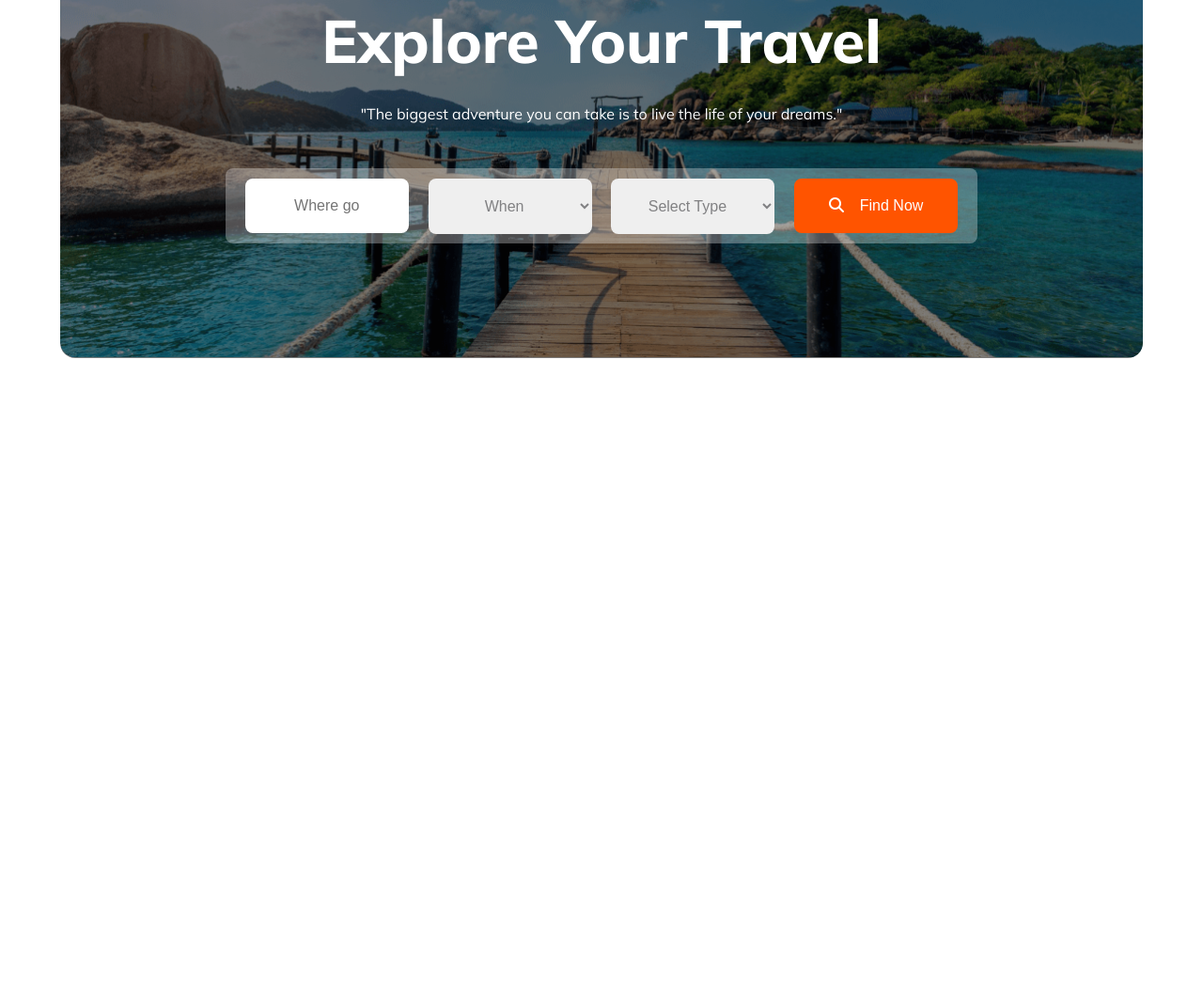
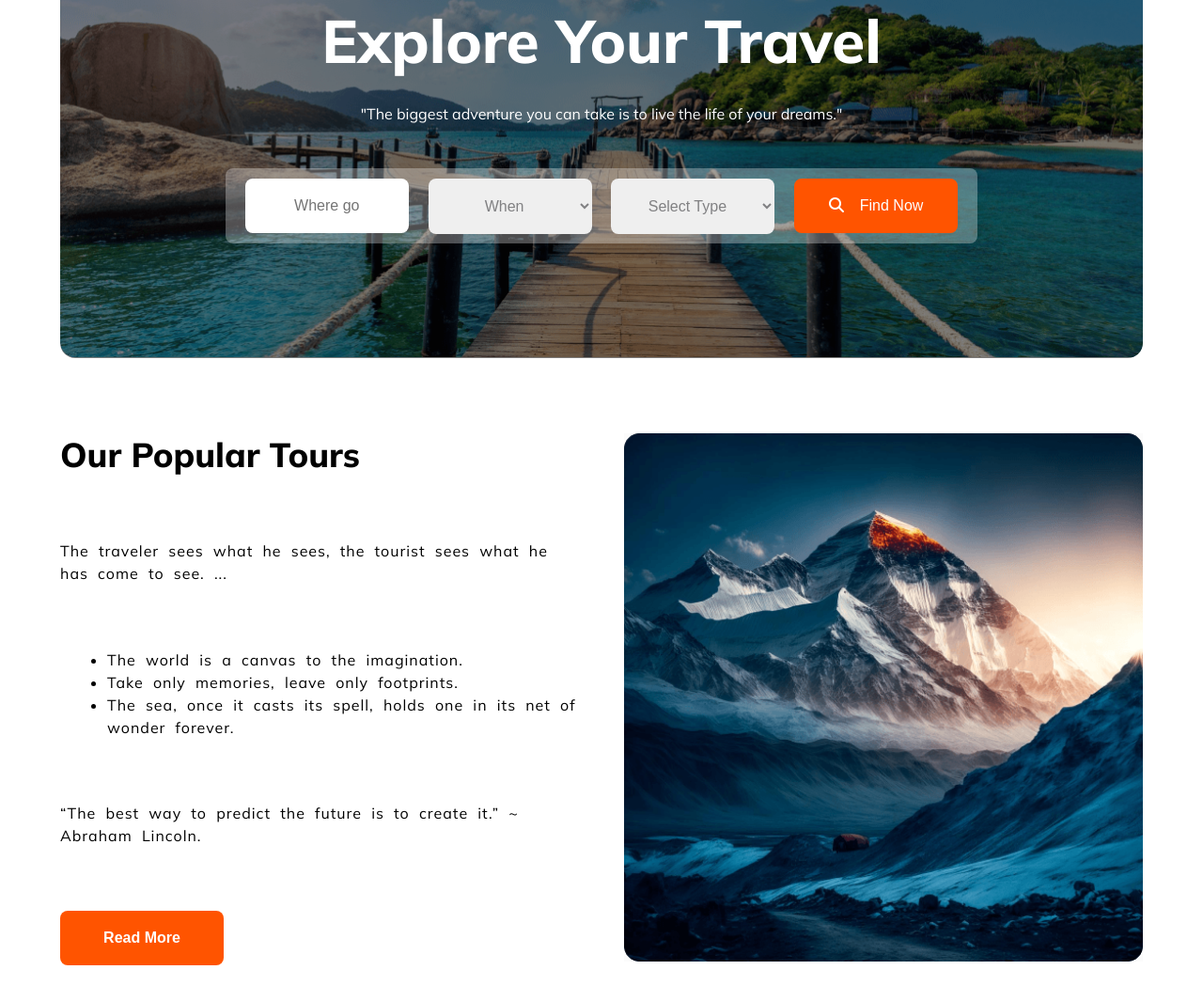
Before and after one commit to MahiaAnwar/Hero-Travel, a plain HTML site: page index.html in a window 1280 px wide. Shown: the part 335-1400 px from the top of the page at 94% size. Before the commit the page ends 800 px from the top, so only its background shows below. Drawn offline with Linux system fonts and the light colour scheme.

Commit message:
our popular tour added

```diff
--- a/assets/css/style.css
+++ b/assets/css/style.css
@@ -97,7 +97,40 @@ li{
     text-align: center;
     font-size: 16px;
     padding: 20px;
+    cursor: pointer;
 }
 .input-color{
     color: rgba(19, 19, 24, 0.5);
 }
+/* our popular tour */
+.popular-section{
+    display: grid;
+    grid-template-columns: 1fr 1fr;
+    gap: 3rem;
+    justify-content: space-between;
+}
+.text-content{
+    flex-direction: column;
+    justify-content: space-between;
+    row-gap: 1rem;
+}
+.text-content p,
+.text-content li{
+    font-size: 16px;line-height: 24px;
+    word-spacing: 5px;
+    letter-spacing: 1px;
+}
+.text-content h3,
+.text-content p,
+.text-content li{
+    text-align: left;
+}
+.text-content li{
+    margin-left: 50px;
+}
+.image img{
+    width: 100%;
+}
+.btn-bold{
+    font-weight: 800;
+}
--- a/index.html
+++ b/index.html
@@ -42,7 +42,23 @@
     </div>
     </div>
 </section>
-
+<!-- our popular tour -->
+ <div class="container popular-section">
+    <div class="text-content dflex">
+        <h3>Our Popular Tours</h3>
+        <p>The traveler sees what he sees, the tourist sees what he has come to see. ...</p>
+        <ul>
+            <li>The world is a canvas to the imagination.</li>
+            <li>Take only memories, leave only footprints.</li>
+            <li>The sea, once it casts its spell, holds one in its net of wonder forever.</li>
+        </ul>
+        <p> “The best way to predict the future is to create it.” ~ Abraham Lincoln.</p>
+        <button class="box white btn-bold">Read More</button>
+    </div>
+    <div class="image">
+        <img src="assets/Images/pic1.png" alt="">
+    </div>
+ </div>
 
 
 
```
Also changed, not shown: assets/Images/pic1.png (renamed from assets/Images/Rectangle 4.png).
